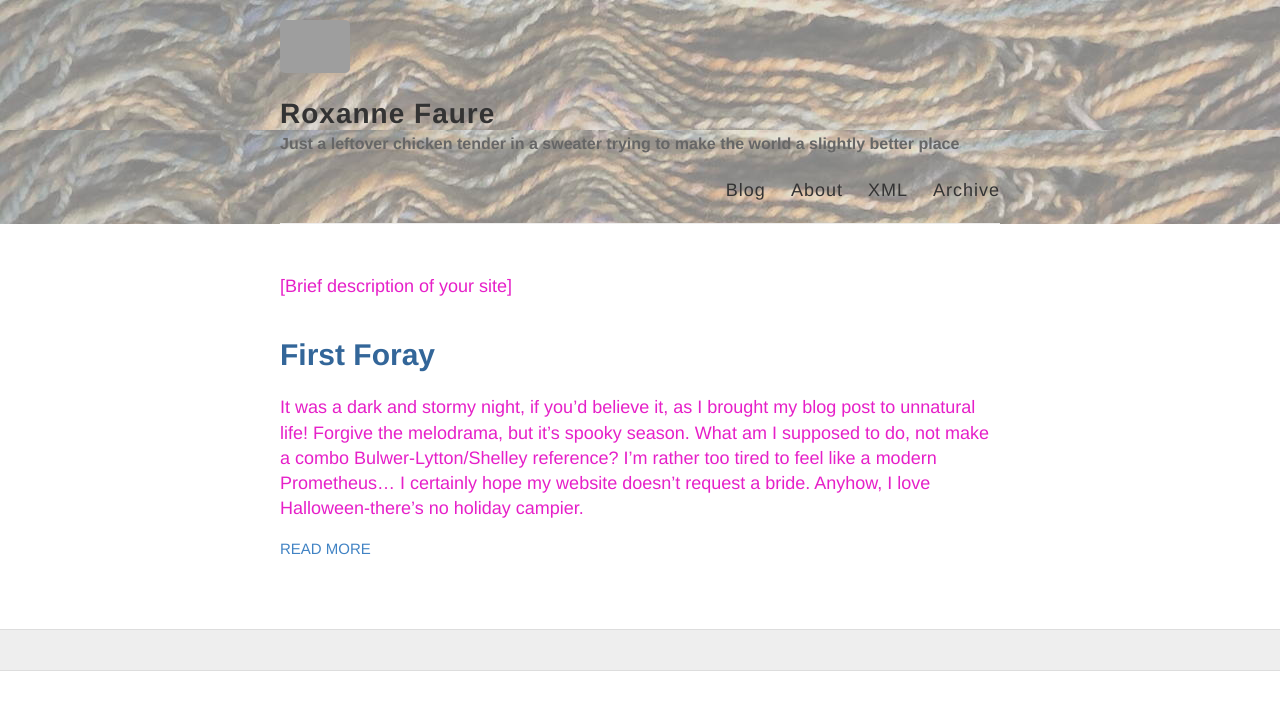
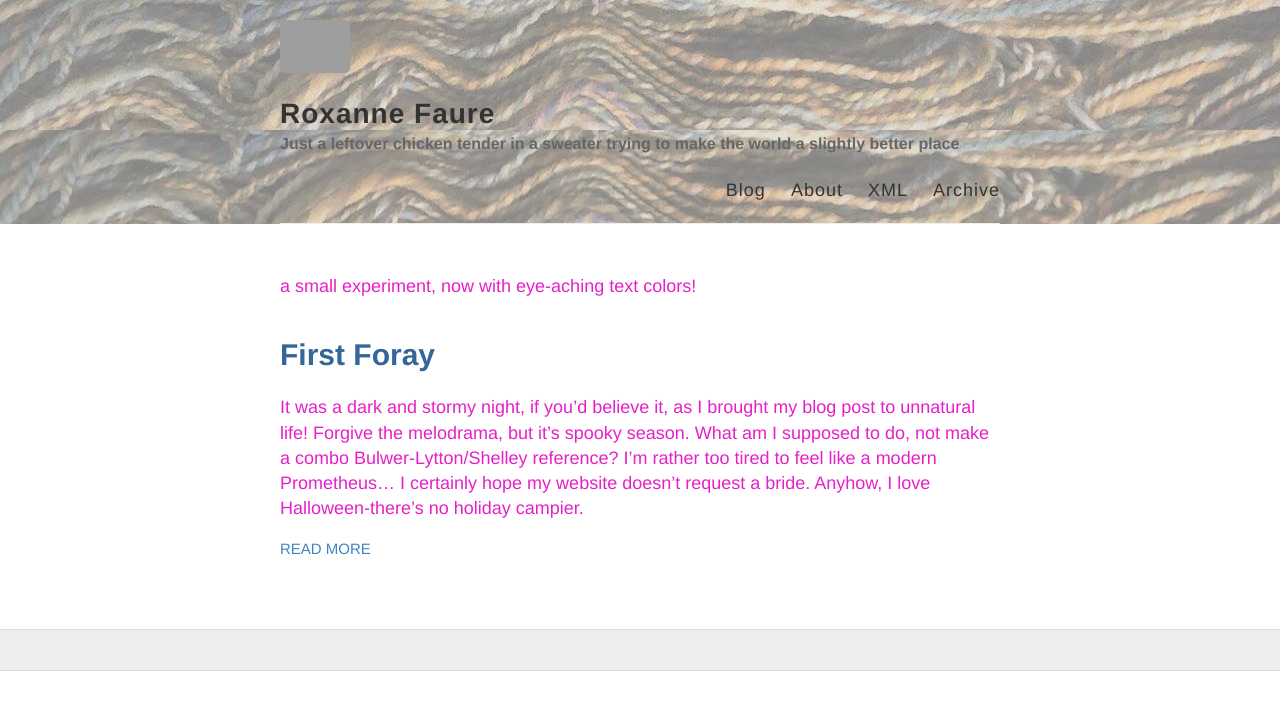
Before and after one commit to RoxanneFaure/RoxanneFaure.github.io, a Jekyll site: the page built from index.html, in a window 1280 px wide. Shown: the top 710 px of the page. Built offline with Jekyll 4.4.1, drawn with Linux system fonts in a browser that asks for light colours; grey boxes are pictures that could not be loaded.

Commit message:
Update index.html

```diff
--- a/index.html
+++ b/index.html
@@ -5,7 +5,7 @@ layout: default
 
 <div>
   <div>
-    <p>[Brief description of your site]</p>
+    <p>a small experiment, now with eye-aching text colors!</p>
   </div>
   <div class="posts">
   {% for post in site.posts %}
```
